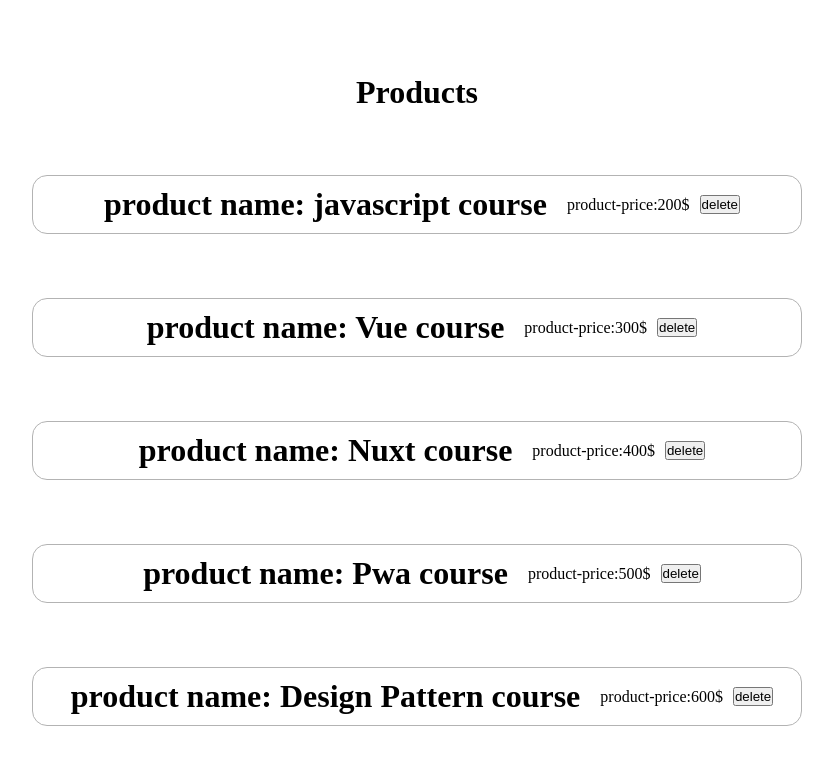
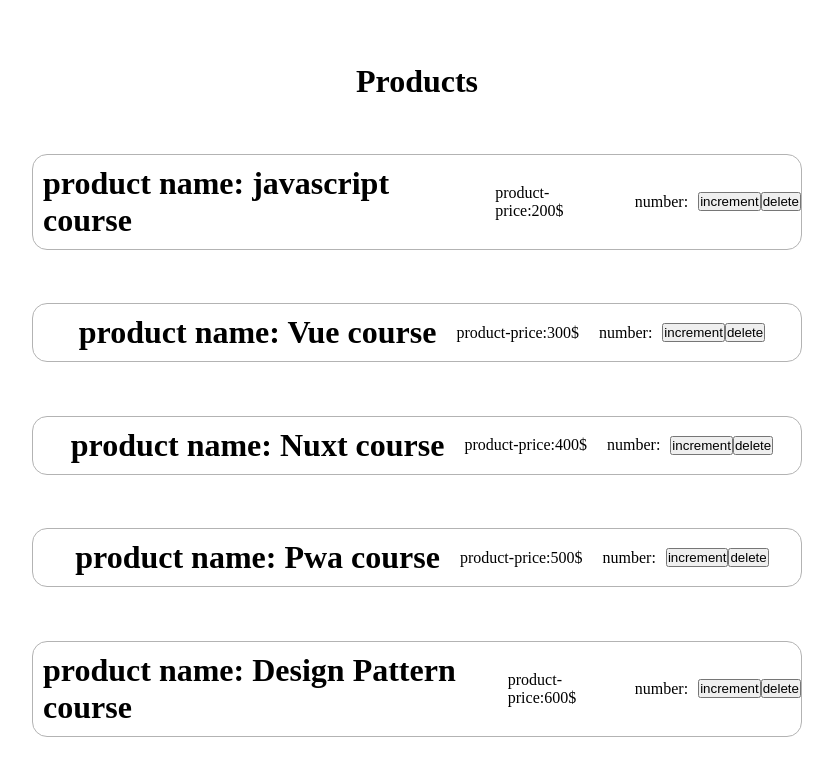
Before and after one commit to danyalbani240/learning-react, a React (Create React App) app: page / in a window 1280 px wide. Shown: the top 776 px of the page, without its empty margins (223-1056 px from the left). Built offline with nearby package versions, Linux system fonts and the light colour scheme.

Commit message:
adding increment button and number

```diff
--- a/src/product/Product.js
+++ b/src/product/Product.js
@@ -5,6 +5,8 @@ const Product = (props) => {
         <div className={styles.product}>
             <h1>product name: {props.title}</h1>
             <p>product-price:{props.price}</p>
+            <p>number: {props.number}</p>
+            <button onClick={props.increment}>increment</button>
             <button onClick={props.delete}>delete</button>
         </div>
     );
```
